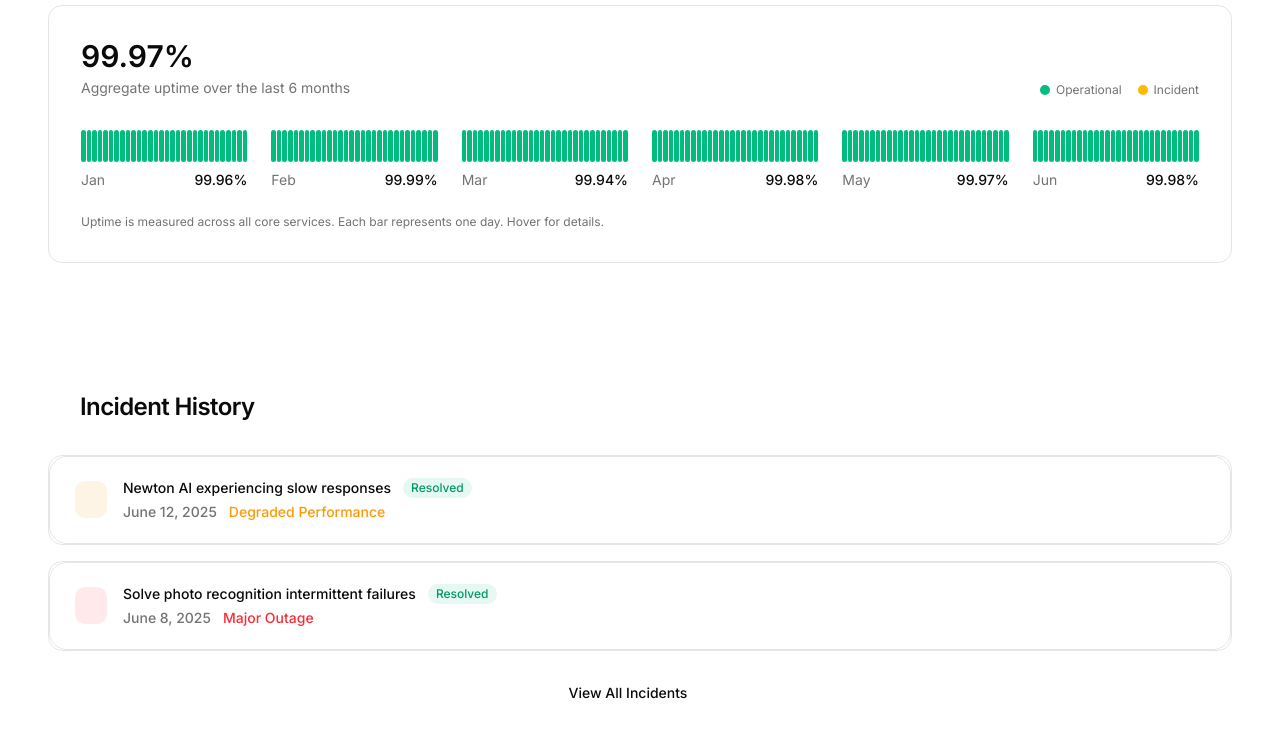
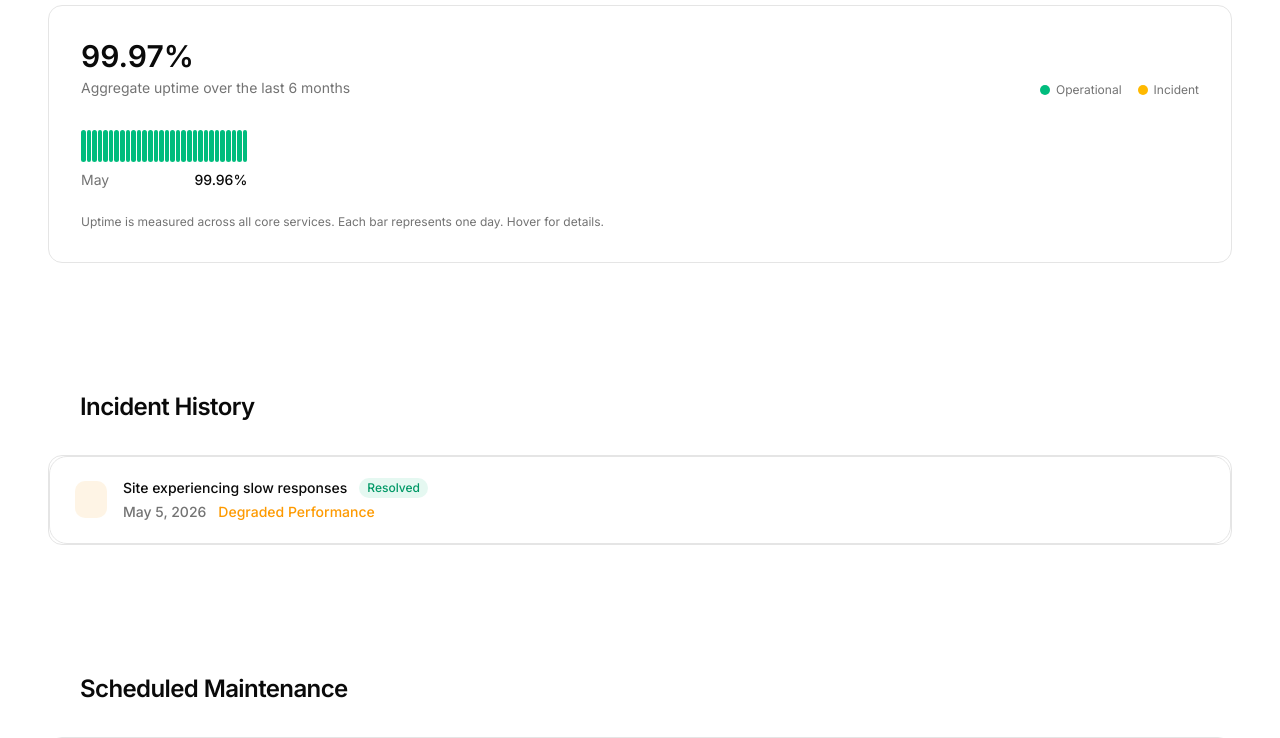
Before and after one commit to ahmoin/zomath, a Next.js app: page /status in a window 1280 px wide. Shown: the part 1520-2258 px from the top of the page. Built offline with nearby package versions, Linux system fonts and the light colour scheme; some icons are missing.

Commit message:
refactor: change some dates

```diff
--- a/app/(app)/(marketing)/blog/page.tsx
+++ b/app/(app)/(marketing)/blog/page.tsx
@@ -29,135 +29,14 @@ const categories = [
 
 const posts = [
 	{
-		slug: "ai-changing-math-education",
-		title: "How AI Is Changing the Way Students Learn Math",
+		slug: "release",
+		title: "release",
 		excerpt:
-			"From static textbooks to adaptive tutoring, artificial intelligence is reshaping math education. Here is what it means for students and teachers.",
+			"Release",
 		category: "deep-dives",
-		date: "2025-03-15",
+		date: "2026-05-05",
 		readTime: "8 min read",
 		featured: true,
-		icon: Brain02Icon,
-	},
-	{
-		slug: "5-common-calculus-mistakes",
-		title: "5 Common Mistakes in Calculus and How to Avoid Them",
-		excerpt:
-			"From chain rule confusion to improper integral limits, these are the pitfalls that catch students off guard every semester.",
-		category: "learning-tips",
-		date: "2025-03-10",
-		readTime: "6 min read",
-		featured: false,
-		icon: Brain02Icon,
-	},
-	{
-		slug: "concept-map-feature-launch",
-		title: "Introducing Concept Maps: See How Math Connects",
-		excerpt:
-			"Our newest feature visualizes the relationships between mathematical concepts so you never learn in isolation again.",
-		category: "product",
-		date: "2025-03-05",
-		readTime: "5 min read",
-		featured: false,
-		icon: Brain02Icon,
-	},
-	{
-		slug: "getting-started-amc",
-		title: "Competition Math: Getting Started with the AMC",
-		excerpt:
-			"A practical guide for students considering the American Mathematics Competitions, including study schedules and resource recommendations.",
-		category: "competition",
-		date: "2025-02-28",
-		readTime: "10 min read",
-		featured: false,
-		icon: Brain02Icon,
-	},
-	{
-		slug: "understanding-vs-memorization",
-		title: "Why Understanding Beats Memorization Every Time",
-		excerpt:
-			"Rote learning might get you through the test, but genuine understanding is what carries you through higher-level math and real problem solving.",
-		category: "study-strategies",
-		date: "2025-02-22",
-		readTime: "7 min read",
-		featured: false,
-		icon: Brain02Icon,
-	},
-	{
-		slug: "photo-to-solution-how-it-works",
-		title: "Photo to Solution: How Zomath's Solve Feature Works",
-		excerpt:
-			"Snap a photo of any math problem and get a step-by-step walkthrough. Here is a look under the hood at how we make it happen.",
-		category: "product",
-		date: "2025-02-15",
-		readTime: "6 min read",
-		featured: false,
-		icon: Camera02Icon,
-	},
-	{
-		slug: "building-intuition-linear-algebra",
-		title: "Building Intuition for Linear Algebra",
-		excerpt:
-			"Matrices and vectors can feel abstract until you develop the right mental models. This guide walks through the geometric intuition behind the algebra.",
-		category: "deep-dives",
-		date: "2025-02-08",
-		readTime: "12 min read",
-		featured: false,
-		icon: Brain02Icon,
-	},
-	{
-		slug: "study-schedules-math-competitions",
-		title: "How to Build a Study Schedule for Math Competitions",
-		excerpt:
-			"Consistent practice beats cramming. Learn how to structure your preparation over weeks and months for peak performance on test day.",
-		category: "competition",
-		date: "2025-01-30",
-		readTime: "8 min read",
-		featured: false,
-		icon: Target03Icon,
-	},
-	{
-		slug: "science-of-spaced-repetition",
-		title: "The Science Behind Spaced Repetition in Math",
-		excerpt:
-			"Research shows that spacing out your practice leads to stronger long-term retention. Here is how to apply it to your math studies with Zomath.",
-		category: "study-strategies",
-		date: "2025-01-22",
-		readTime: "9 min read",
-		featured: false,
-		icon: Brain02Icon,
-	},
-	{
-		slug: "whats-new-march-2025",
-		title: "What Is New in Zomath: March 2025",
-		excerpt:
-			"New practice modes, improved Newton conversations, and faster concept map loading. Here is everything we shipped this month.",
-		category: "product",
-		date: "2025-01-15",
-		readTime: "4 min read",
-		featured: false,
-		icon: Rocket02Icon,
-	},
-	{
-		slug: "reading-math-textbooks-effectively",
-		title: "How to Read a Math Textbook Without Falling Asleep",
-		excerpt:
-			"Math textbooks demand active reading. These strategies will help you engage with the material instead of passively skimming pages.",
-		category: "learning-tips",
-		date: "2025-01-08",
-		readTime: "7 min read",
-		featured: false,
-		icon: BookOpen02Icon,
-	},
-	{
-		slug: "newton-step-by-step-approach",
-		title: "How Newton Explains Math Step by Step",
-		excerpt:
-			"Our AI tutor does not just give answers. It walks you through each step, adapts to your level, and checks understanding along the way.",
-		category: "product",
-		date: "2024-12-20",
-		readTime: "6 min read",
-		featured: false,
 		icon: Brain02Icon,
 	},
 ];
--- a/app/(app)/(marketing)/press/page.tsx
+++ b/app/(app)/(marketing)/press/page.tsx
@@ -33,121 +33,30 @@ import { Separator } from "@/components/ui/separator";
 
 const pressReleases = [
 	{
-		date: "November 12, 2024",
+		date: "November 12, 2026",
 		title:
 			"Zomath launches Concept Map, helping students see the bigger picture in math",
 		excerpt:
 			"The new feature visualizes how mathematical concepts connect, letting learners navigate from foundational skills to advanced topics with clarity and confidence.",
 		tag: "Product Launch",
-	},
-	{
-		date: "September 3, 2024",
-		title: "Zomath raises $18M Series A to expand AI tutoring across STEM",
-		excerpt:
-			"Led by Reach Capital with participation from GSV Ventures and existing investors, the round fuels expansion into physics, chemistry, and competition math prep.",
-		tag: "Funding",
-	},
-	{
-		date: "June 18, 2024",
-		title:
-			"Zomath hits 1 million solved problems, students show 2.3x improvement in conceptual mastery",
-		excerpt:
-			"Internal research across 12,000 active users reveals that students who complete at least five Concept Map pathways demonstrate significantly stronger transfer skills.",
-		tag: "Milestone",
-	},
-	{
-		date: "March 5, 2024",
-		title:
-			"Zomath exits beta with full launch of AI tutor Newton for high school math",
-		excerpt:
-			"After nine months of beta testing with over 40,000 students, Newton graduates from preview with improved step-by-step explanations and adaptive practice drills.",
-		tag: "Launch",
-	},
-	{
-		date: "January 15, 2024",
-		title:
-			"Zomath introduces Practice mode with adaptive drills that target conceptual gaps",
-		excerpt:
-			"The new Practice feature identifies where understanding breaks down and generates personalized problem sets, closing the gap between recognizing a concept and applying it.",
-		tag: "Product Launch",
-	},
-	{
-		date: "October 2, 2023",
-		title:
-			"Zomath emerges from stealth with $4.5M seed to rethink math learning with AI",
-		excerpt:
-			"Founded by a team of math educators and AI researchers, Zomath raises seed funding to build an AI tutor that teaches understanding, not memorization.",
-		tag: "Funding",
-	},
+	}
 ];
 
 const mediaMentions = [
 	{
-		outlet: "TechCrunch",
+		outlet: "HackClub",
 		title:
 			"How Zomath's AI tutor actually teaches instead of just giving answers",
-		date: "October 2024",
-		url: "#",
-	},
-	{
-		outlet: "Forbes",
-		title:
-			"The edtech startups redefining what personalized learning looks like",
-		date: "August 2024",
-		url: "#",
-	},
-	{
-		outlet: "The Verge",
-		title:
-			"Zomath's Concept Map might be the best way to visualize math we have seen",
-		date: "November 2024",
-		url: "#",
-	},
-	{
-		outlet: "Wired",
-		title: "Why understanding beats speed in math education, and AI can help",
-		date: "July 2024",
-		url: "#",
-	},
-	{
-		outlet: "EdSurge",
-		title: "Zomath raises $18M as investors bet on conceptual math instruction",
-		date: "September 2024",
-		url: "#",
-	},
-	{
-		outlet: "Fast Company",
-		title: "Inside Zomath's approach to making math make sense",
-		date: "May 2024",
-		url: "#",
-	},
-	{
-		outlet: "The New York Times",
-		title:
-			"AI tutors are changing how students learn, but only some actually work",
-		date: "December 2024",
-		url: "#",
-	},
-	{
-		outlet: "Nature",
-		title: "Can conceptual mapping tools close the math achievement gap?",
-		date: "October 2024",
-		url: "#",
-	},
-	{
-		outlet: "Bloomberg",
-		title:
-			"Edtech funding rebounds with focus on AI that teaches, not just tests",
-		date: "November 2024",
+		date: "October 2026",
 		url: "#",
 	},
 ];
 
 const keyFacts = [
-	{ label: "Founded", value: "2023", icon: UniversityIcon },
-	{ label: "Headquarters", value: "San Francisco, CA", icon: Building03Icon },
-	{ label: "Active Learners", value: "120,000+", icon: GraduationScrollIcon },
-	{ label: "Problems Solved", value: "3.2 million", icon: TangentIcon },
+	{ label: "Founded", value: "2026", icon: UniversityIcon },
+	{ label: "Headquarters", value: "New York, NY", icon: Building03Icon },
+	{ label: "Active Learners", value: "1", icon: GraduationScrollIcon },
+	{ label: "Problems Solved", value: "0", icon: TangentIcon },
 	{
 		label: "Avg. Improvement",
 		value: "2.3x conceptual mastery",
@@ -162,20 +71,9 @@ const keyFacts = [
 
 const milestones = [
 	{
-		year: "2023",
+		year: "2026",
 		items: [
-			"October: Zomath founded in San Francisco",
-			"October: $4.5M seed round announced",
-			"December: Beta program opens to 2,000 students",
-		],
-	},
-	{
-		year: "2024",
-		items: [
-			"March: Full launch of Newton AI tutor, 40,000 beta users",
-			"June: 1 million problems solved milestone",
-			"September: $18M Series A led by Reach Capital",
-			"November: Concept Map launches to all users",
+			"May: The beginning of Zomath",
 		],
 	},
 ];
@@ -340,8 +238,7 @@ export default function PressPage() {
 							</h2>
 							<div className="space-y-4 text-muted-foreground leading-relaxed">
 								<p>
-									Zomath was founded in 2023 by a team of math educators, AI
-									researchers, and former competition mathematicians who
+									Zomath was founded in 2026 by Ahsan Moin who
 									believed that the way most students learn math is
 									fundamentally broken. Too many tools focus on getting to the
 									answer fast. Zomath focuses on understanding why the answer
--- a/app/(app)/(marketing)/privacy/page.tsx
+++ b/app/(app)/(marketing)/privacy/page.tsx
@@ -367,9 +367,9 @@ export default function PrivacyPage() {
 							over your information.
 						</p>
 						<div className="mt-6 flex flex-wrap items-center gap-4 text-sm text-muted-foreground">
-							<span>Effective date: June 15, 2025</span>
+							<span>Effective date: May 5, 2026</span>
 							<span className="size-1 rounded-full bg-muted-foreground/40" />
-							<span>Last updated: June 15, 2025</span>
+							<span>Last updated: May 5, 2026</span>
 						</div>
 					</div>
 				</div>
@@ -716,7 +716,7 @@ export default function PrivacyPage() {
 				<div className="max-w-7xl mx-auto px-4 lg:px-12">
 					<div className="max-w-3xl">
 						<p className="text-xs text-muted-foreground leading-relaxed">
-							This privacy policy is effective as of June 15, 2025 and applies
+							This privacy policy is effective as of May 5, 2026 and applies
 							to all users of Zomath's website, mobile applications, and related
 							services. We may update this policy from time to time. When we do,
 							we will revise the "Last updated" date at the top of this page
--- a/app/(app)/(marketing)/status/page.tsx
+++ b/app/(app)/(marketing)/status/page.tsx
@@ -88,8 +88,8 @@ const services = [
 const incidents = [
 	{
 		id: "inc-024",
-		title: "Newton AI experiencing slow responses",
-		date: "June 12, 2025",
+		title: "Site experiencing slow responses",
+		date: "May 5, 2026",
 		severity: "degraded" as const,
 		resolved: true,
 		timeline: [
@@ -97,7 +97,7 @@ const incidents = [
 				time: "2:15 PM UTC",
 				label: "Investigating",
 				detail:
-					"We detected increased latency in Newton AI responses. Average response time rose from 0.8s to 3.5s.",
+					"We detected increased latency in site responses. Average response time rose from 0.8s to 3.5s.",
 			},
 			{
 				time: "2:40 PM UTC",
@@ -115,67 +115,14 @@ const incidents = [
 				time: "3:45 PM UTC",
 				label: "Resolved",
 				detail:
-					"Newton AI is fully operational. Response times are back to expected levels. We are adjusting our rollout strategy to prevent recurrence.",
-			},
-		],
-	},
-	{
-		id: "inc-023",
-		title: "Solve photo recognition intermittent failures",
-		date: "June 8, 2025",
-		severity: "major" as const,
-		resolved: true,
-		timeline: [
-			{
-				time: "9:30 AM UTC",
-				label: "Investigating",
-				detail:
-					"Multiple reports of photo recognition returning errors. Affecting approximately 15% of Solve requests.",
-			},
-			{
-				time: "10:05 AM UTC",
-				label: "Identified",
-				detail:
-					"A misconfigured image preprocessing pipeline was rejecting valid uploads above a certain resolution threshold.",
-			},
-			{
-				time: "10:30 AM UTC",
-				label: "Resolved",
-				detail:
-					"Fix deployed. Photo recognition is processing all image sizes correctly. We added additional automated tests for image pipeline configurations.",
-			},
-		],
-	},
-	{
-		id: "inc-022",
-		title: "Scheduled maintenance: database migration",
-		date: "June 1, 2025",
-		severity: "maintenance" as const,
-		resolved: true,
-		timeline: [
-			{
-				time: "6:00 AM UTC",
-				label: "In Progress",
-				detail:
-					"Scheduled maintenance began. Read-only mode enabled for Progress Dashboard and Concept Map.",
-			},
-			{
-				time: "6:22 AM UTC",
-				label: "Completed",
-				detail:
-					"Database migration completed successfully. All services restored to full operation ahead of schedule.",
+					"Site is fully operational. Response times are back to expected levels. We are adjusting our rollout strategy to prevent recurrence.",
 			},
 		],
 	},
 ];
 
 const uptimeHistory = [
-	{ month: "Jan", uptime: 99.96 },
-	{ month: "Feb", uptime: 99.99 },
-	{ month: "Mar", uptime: 99.94 },
-	{ month: "Apr", uptime: 99.98 },
-	{ month: "May", uptime: 99.97 },
-	{ month: "Jun", uptime: 99.98 },
+	{ month: "May", uptime: 99.96 },
 ];
 
 function getStatusConfig(status: string) {
@@ -624,7 +571,7 @@ export default function StatusPage() {
 									strokeWidth={1.5}
 								/>
 								<span className="text-sm text-muted-foreground">
-									Last maintenance: June 1, 2025
+									Last maintenance: May 5, 2026
 								</span>
 							</div>
 						</div>
--- a/app/(app)/(marketing)/terms/page.tsx
+++ b/app/(app)/(marketing)/terms/page.tsx
@@ -137,7 +137,7 @@ export default function TermsPage() {
 									className="size-4"
 									strokeWidth={1.5}
 								/>
-								Effective: June 15, 2025
+								Effective: May 5, 2026
 							</span>
 							<span className="hidden sm:block size-1 rounded-full bg-border" />
 							<span className="flex items-center gap-2">
@@ -146,7 +146,7 @@ export default function TermsPage() {
 									className="size-4"
 									strokeWidth={1.5}
 								/>
-								Last updated: June 15, 2025
+								Last updated: May 5, 2026
 							</span>
 						</div>
 					</div>
@@ -987,7 +987,7 @@ export default function TermsPage() {
 			<section className="border-t py-12">
 				<div className="max-w-7xl mx-auto px-4 lg:px-12">
 					<div className="flex flex-col sm:flex-row items-center justify-between gap-4 text-sm text-muted-foreground">
-						<p>Last updated: June 15, 2025</p>
+						<p>Last updated: May 5, 2026</p>
 						<div className="flex items-center gap-4">
 							<Link
 								href="/privacy"
```
